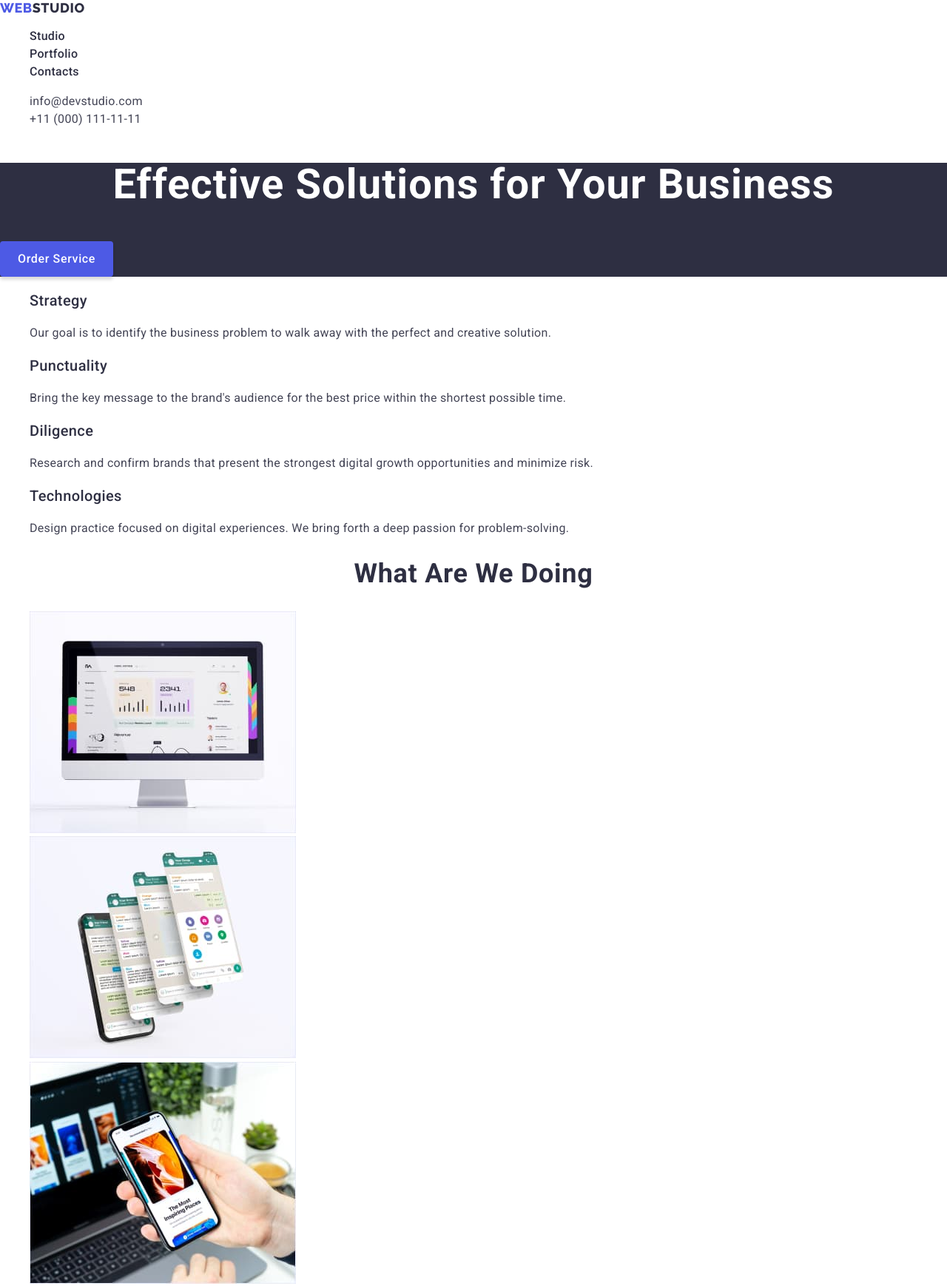
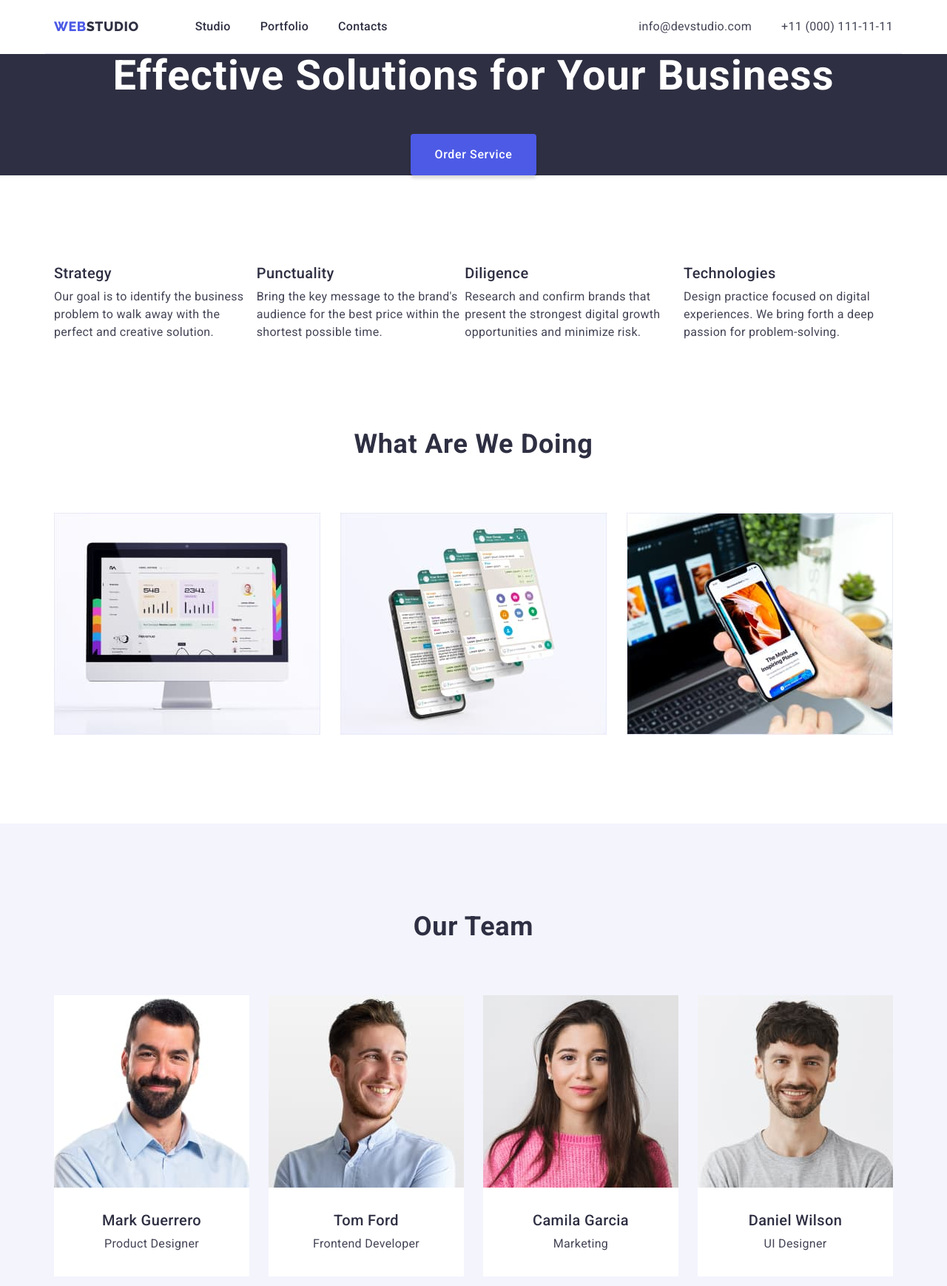
Before and after one commit to lastavchuk/goit-markup-hw-03, a plain HTML site: page index.html in a window 1280 px wide. Shown: the top 1738 px of the page at 74% size. Drawn offline with nearby package versions, Linux system fonts and the light colour scheme.

Commit message:
Update styles.css

```diff
--- a/css/styles.css
+++ b/css/styles.css
@@ -11,6 +11,11 @@
     --hero-background-color: rgba(46, 47, 66, 0.7); /* #2E2F42 opacity: 0.7; */
     --white-color: #ffffff;
     --modal-background-color: #fcfcfc;
+    --card-set-gap: 24px;
+}
+
+html {
+    box-sizing: border-box;
 }
 
 body {
@@ -18,6 +23,31 @@ body {
     font-style: normal;
     background-color: var(--white-color);
     color: var(--text-color);
+}
+h1,
+h2,
+h3,
+h4,
+p,
+ul {
+    margin: 0;
+    padding: 0;
+}
+
+.display-block {
+    display: block;
+}
+
+.container {
+    width: 1158px;
+    /* margin: 0 auto; */
+    margin-left: auto;
+    margin-right: auto;
+    padding-left: calc(var(--card-set-gap) / 2);
+    padding-right: calc(var(--card-set-gap) / 2);
+    /* padding-left: 12px;
+    padding-right: 12px; */
+    /* outline: 1px solid tomato; */
 }
 .list {
     list-style: none;
@@ -48,9 +78,40 @@ body {
 .logo-white {
     color: var(--light-color);
 }
+.footer-logo {
+    display: inline-block;
+    margin-bottom: 18px;
+}
+
+/* Header */
+.header {
+    display: flex;
+    align-items: center;
+    justify-content: space-between;
+
+    border-bottom: 1px solid var(--accent-color);
+    /* min-height: 72px; */
+}
 
 /* Navigation */
+.main-nav {
+    display: flex;
+    align-items: center;
+}
+.main-nav .logo {
+    margin-right: 76px;
+}
+.site-nav {
+    display: flex;
+}
+.nav-item:not(:last-child) {
+    margin-right: 40px;
+}
 .site-nav .link {
+    display: block;
+    padding-top: 24px;
+    padding-bottom: 24px;
+
     font-weight: 500;
     font-size: 16px;
     line-height: 24px;
@@ -59,6 +120,17 @@ body {
 }
 .site-nav .link.current {
     color: var(--pressed-state-color);
+}
+.contact-nav {
+    display: flex;
+}
+.contact-nav .link {
+    display: block;
+    padding-top: 24px;
+    padding-bottom: 24px;
+}
+.contact-nav .item + .item {
+    margin-left: 40px;
 }
 .contact-nav .link {
     font-size: 16px;
@@ -77,6 +149,13 @@ body {
 }
 
 /* Section */
+.section {
+    margin: 0;
+    padding-top: 0;
+    padding-right: 0;
+    padding-bottom: 120px;
+    padding-left: 0;
+}
 .section-title {
     font-weight: 700;
     font-size: 36px;
@@ -85,28 +164,41 @@ body {
     letter-spacing: 0.02em;
     text-transform: capitalize;
     color: var(--dark-color);
+    margin-bottom: 72px;
 }
 
 /* Hero */
 .hero {
     background: var(--dark-color);
+    text-align: center;
+    padding-bottom: 0;
+    /* margin-bottom: 120px; */
+    /* outline: 1px solid red; */
 }
 .hero-title {
     font-weight: 700;
     font-size: 56px;
     line-height: 1.07;
-    text-align: center;
     letter-spacing: 0.02em;
     color: var(--white-color);
+    margin-bottom: 48px;
 }
 
 /* Features */
+.feature {
+    padding-top: 120px;
+    /* outline: 1px solid blue; */
+}
+.feature-list {
+    display: flex;
+}
 .feature-list .title {
     font-weight: 500;
     font-size: 20px;
     line-height: 24px;
     letter-spacing: 0.02em;
     color: var(--dark-color);
+    margin-bottom: 8px;
 }
 .feature-list .text {
     font-size: 16px;
@@ -115,9 +207,26 @@ body {
     color: var(--text-color);
 }
 
+/* Examples */
+/* .examples {
+    margin-bottom: 120px;
+    outline: 1px solid green;
+} */
+.examples-list {
+    display: flex;
+    justify-content: space-between;
+}
+
 /* Team */
 .team {
     background: var(--light-color);
+    padding-top: 120px;
+    /* padding-bottom: 120px; */
+    /* outline: 1px solid red; */
+}
+.team-list {
+    display: flex;
+    justify-content: space-between;
 }
 .team-list .title {
     font-weight: 500;
@@ -137,8 +246,34 @@ body {
 .team-item {
     background: var(--white-color);
 }
+.team-item .title {
+    margin-top: 32px;
+    margin-bottom: 8px;
+}
+.team-item .text {
+    margin-bottom: 32px;
+}
 
 /* Portfolio */
+.portfolio-list {
+    display: flex;
+    flex-wrap: wrap;
+    margin-left: calc(-1 * var(--card-set-gap));
+    margin-top: calc(-1 * var(--card-set-gap));
+    /* justify-content: space-between; */
+    /* outline: 1px solid black; */
+}
+.portfolio-list > .portfolio-item {
+    flex-basis: calc(100% / 3 - var(--card-set-gap));
+    margin-left: var(--card-set-gap);
+    margin-top: var(--card-set-gap);
+    margin-bottom: var(--card-set-gap);
+    border-bottom: 1px solid var(--accent-color);
+    /* outline: 1px solid red; */
+}
+.portfolio-list > .portfolio-item:nth-last-child(-n + 3) {
+    margin-bottom: 0;
+}
 .portfolio-title {
     font-weight: 500;
     font-size: 20px;
@@ -155,7 +290,7 @@ body {
 
 /* Button */
 .button {
-    padding: 12px 24px;
+    padding: 16px 32px;
     border: 1px solid var(--accent-color);
     border-radius: 4px;
 
@@ -164,7 +299,6 @@ body {
     font-size: 16px;
     line-height: 24px;
 
-    align-items: center;
     text-align: center;
     letter-spacing: 0.04em;
     cursor: pointer;
@@ -178,8 +312,6 @@ body {
     font-weight: 500;
     font-size: 16px;
     line-height: 24px;
-    display: flex;
-    align-items: center;
     letter-spacing: 0.04em;
 }
 .button-action:hover,
@@ -204,9 +336,21 @@ body {
     color: var(--white-color);
 }
 
+.filter-button {
+    display: flex;
+    justify-content: center;
+    padding-top: 96px;
+    padding-bottom: 72px;
+}
+.button-list:not(:last-child) {
+    margin-right: 24px;
+}
+
 /* Footer */
 .footer {
     background: var(--dark-color);
+    padding-top: 100px;
+    padding-bottom: 100px;
 }
 .footer .text {
     font-size: 16px;
```
